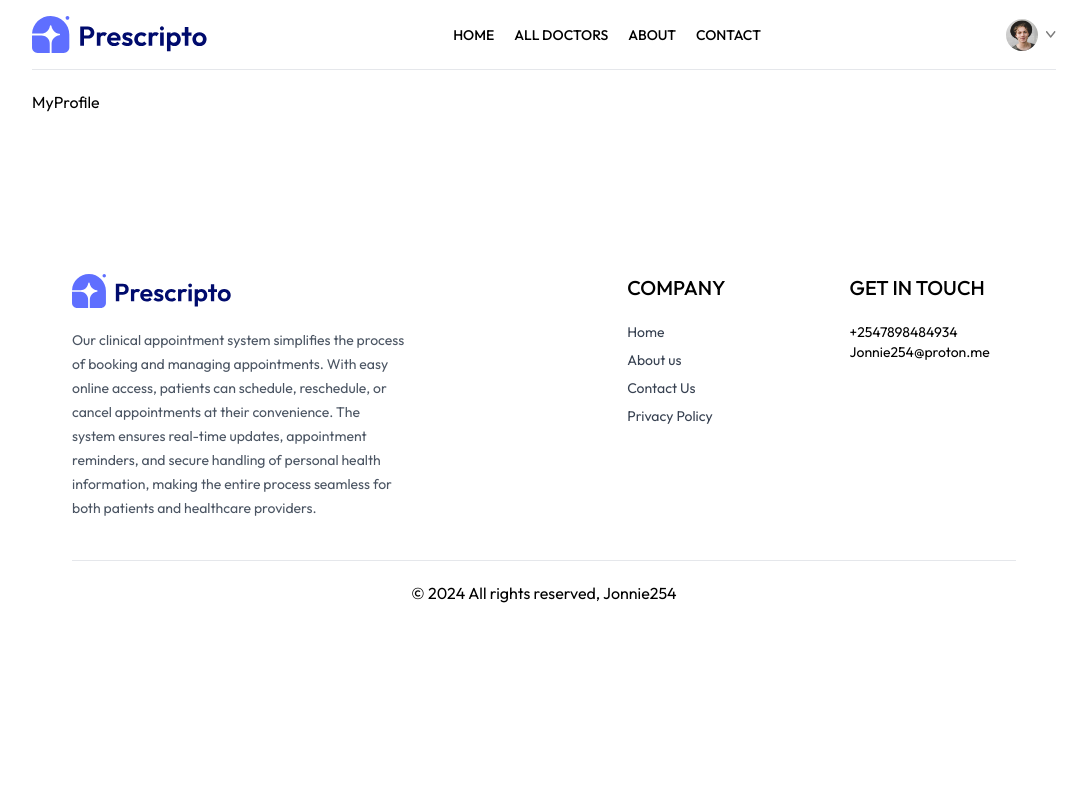
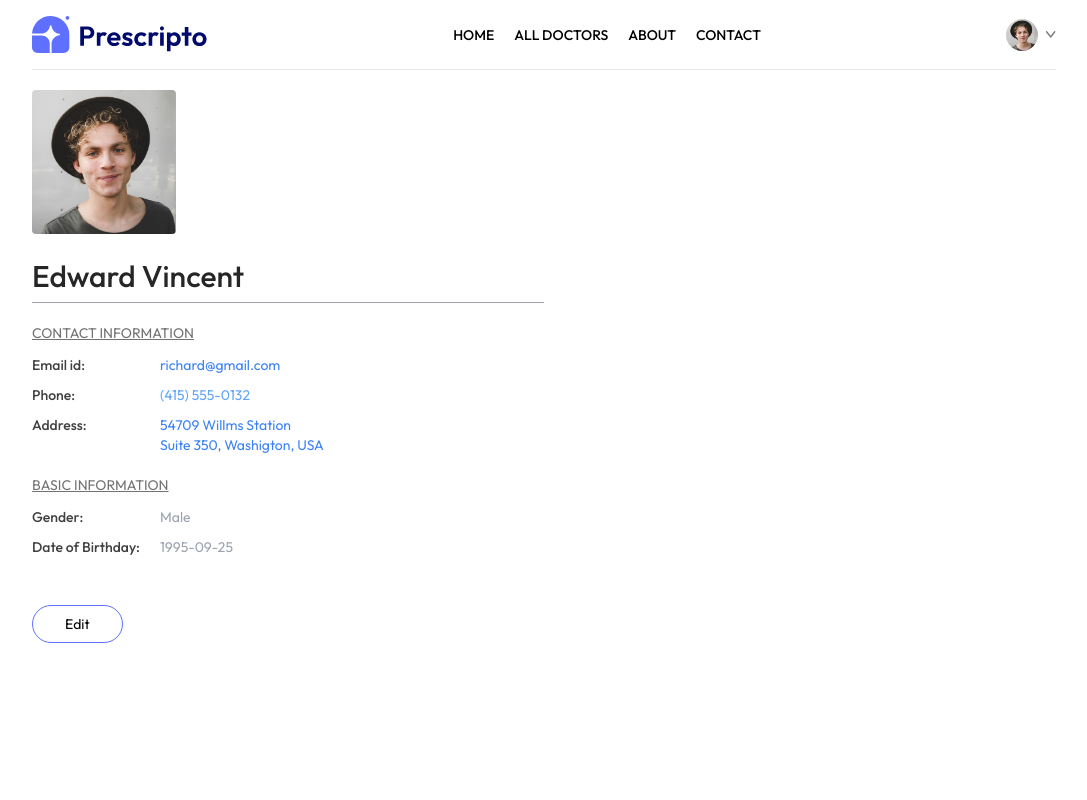
Before and after one commit to Jonnie254/Online-Clinic-Management-System, a React (Vite) app in the folder frontend/: page /my-profile in a window 1280 px wide. Shown: the top 800 px of the page, without its empty margins (96-1183 px from the left). Built offline with nearby package versions, Linux system fonts and the light colour scheme.

Commit message:
add the my profile page

```diff
--- a/frontend/src/pages/Login.jsx
+++ b/frontend/src/pages/Login.jsx
@@ -3,7 +3,6 @@
 const Login = () => {
 
     const [state, setState] = useState('Sign Up');
-
     const [email, setEmail] = useState('');
     const [password, setPassword] = useState('');
     const [name, setName] = useState('');
--- a/frontend/src/pages/MyProfile.jsx
+++ b/frontend/src/pages/MyProfile.jsx
@@ -1,9 +1,105 @@
-import React from 'react'
+import React, {useState} from 'react'
+import {assets} from "../assets/assets.js";
 
 const MyProfile = () => {
-  return (
-    <div>MyProfile</div>
-  )
+    const [userData, setUserData] = useState({
+        name: 'Edward Vincent',
+        image: assets.profile_pic,
+        email: 'richard@gmail.com',
+        phone: '(415) 555-0132',
+        address: {
+            line1: '54709 Willms Station',
+            line2: 'Suite 350, Washigton, USA'
+        },
+        gender: 'Male',
+        dob: '1995-09-25',
+    });
+    const [isEdit, setIsEdit] = useState(false);
+    return (
+        <div className='max-w-lg flex flex-col gap-2 text-sm'>
+            <img className='w-36  rounded' src={userData.image} alt=''/>
+            {
+                isEdit
+                    ? <input className='bg-gray-50 text-3xl font-medium max-w-60 mt-4' type='text' value={userData.name}
+                             onChange={e => setUserData(prev => ({...prev, name: e.target.value}))}/>
+                    : <p className='font-medium text-3xl text-neutral-800 mt-4'>{userData.name}</p>
+            }
+            <hr className='bg-zinc-400 h-[1px] border-none'/>
+            <div>
+                <p className='text-neutral-500 underline mt-3'>CONTACT INFORMATION</p>
+                <div className='grid grid-cols-[1fr_3fr] gap-y-2.5 mt-3 text-neutral-700'>
+                    <p className='font-medium'>Email id: </p>
+                    <p className='text-blue-500'>{userData.email}</p>
+                    <p className={`font-medium`}>Phone:</p>
+                    {
+                        isEdit
+                            ?
+                            <input className={`bg-gray-100 max-w-52`} type='text' value={userData.phone}
+                                   onChange={e => setUserData(prev => ({
+                                       ...prev, phone: e.target.value
+                                   }))}/>
+                            : <p className={`text-blue-400`}>{userData.phone}</p>
+                    }
+                    <p className={`font-medium`}>Address:</p>
+                    {
+                        isEdit
+                            ? <p>
+                                <input className={`bg-gray-50`} type='text' value={userData.address.line1}
+                                       onChange={e => setUserData(prev => ({
+                                           ...prev,
+                                           address: {...prev.address, line1: e.target.value}
+                                       }))}/>
+                                <br/>
+                                <input className={`bg-gray-50`} type='text' value={userData.address.line2}
+                                       onChange={e => setUserData(prev => ({
+                                           ...prev,
+                                           address: {...prev.address, line2: e.target.value}
+                                       }))}/>
+                            </p>
+                            : <p className={`text-blue-500`}>{userData.address.line1}
+                                <br/>
+                                {userData.address.line2}
+                            </p>}
+                </div>
+            </div>
+            <div>
+                <p className={`text-neutral-500 underline mt-3`}>BASIC INFORMATION</p>
+                <div className={`grid grid-cols-[1fr_3fr] gap-y-2.5 mt-3 text-neutral-700`}>
+                    <p className={`font-medium`}>Gender:</p>
+                    {
+                        isEdit
+                            ? <select className={`max-w-20 bg-gray-100`} value={userData.gender}
+                                      onChange={(e) =>
+                                          setUserData(prev => ({...prev, gender: e.target.value}))}>
+                                <option value='Male'>Male</option>
+                                <option value='Female'>Female</option>
+                            </select>
+                            : <p className={`text-gray-400`}>{userData.gender}</p>
+                    }
+                    <p className={`font-medium`}>Date of Birthday:</p>
+                    {
+                        isEdit
+                            ? <input className={`max-w-28 bg-gray-100`} type='date' value={userData.dob}
+                                     onChange={(e) => setUserData(prev => ({
+                                         ...prev, dob: e.target.value
+                                     }))}/>
+                            : <p className={`text-gray-400`}>{userData.dob}</p>
+                    }
+                </div>
+            </div>
+            <div className={`mt-10`}>
+                {
+                    isEdit
+                        ? <button
+                            className={`border border-primary px-8 py-2 rounded-full hover:bg-primary hover:text-white transition-all duration-300`}
+                            onClick={() => setIsEdit(false)}>Save Information</button>
+                        : <button
+                            className={`border border-primary px-8 py-2 rounded-full hover:bg-primary hover:text-white transition-all duration-300`}
+                            onClick={() => setIsEdit(true)}>Edit</button>
+                }
+            </div>
+        </div>
+    )
 }
 
 export default MyProfile
```
